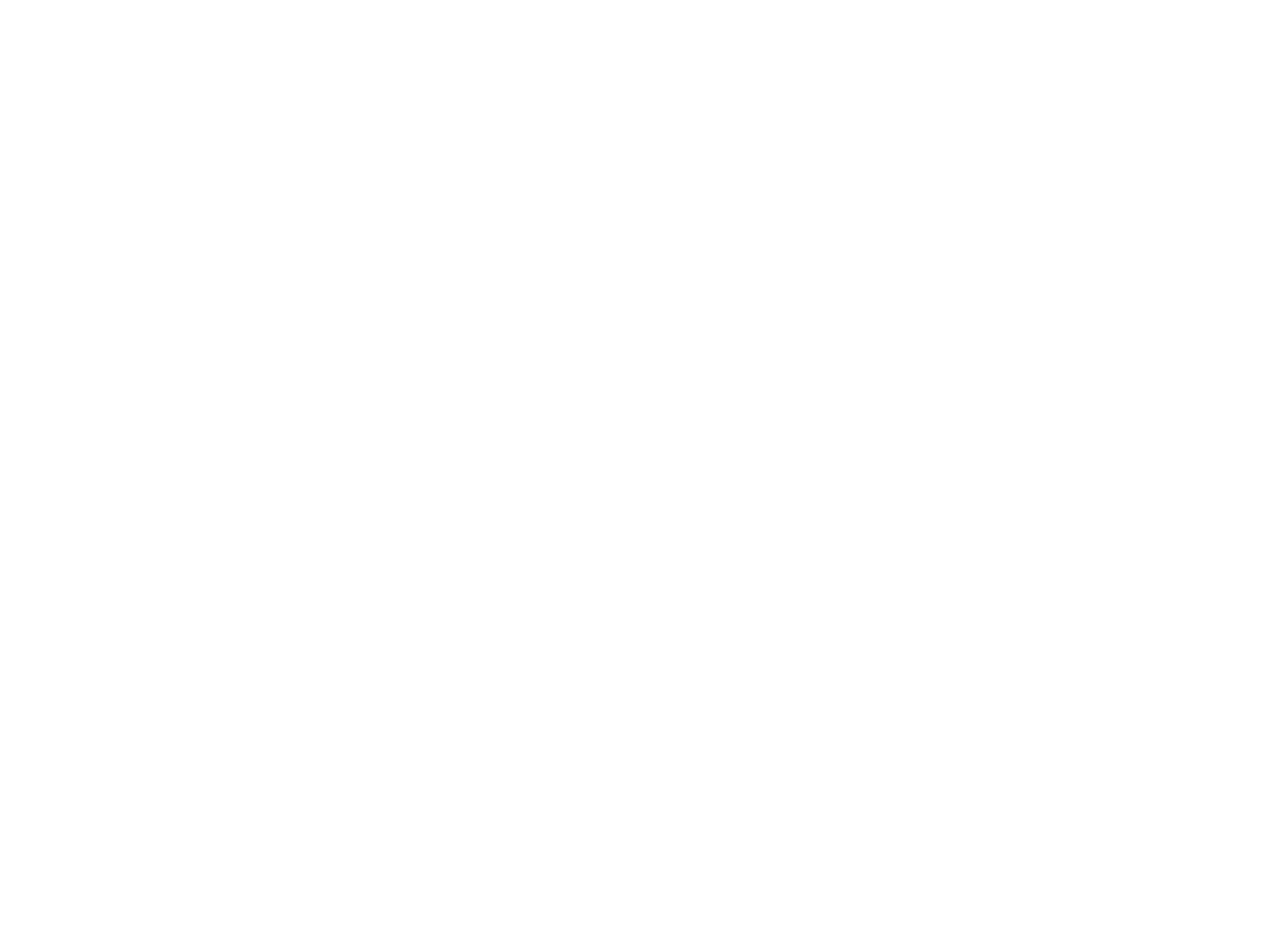
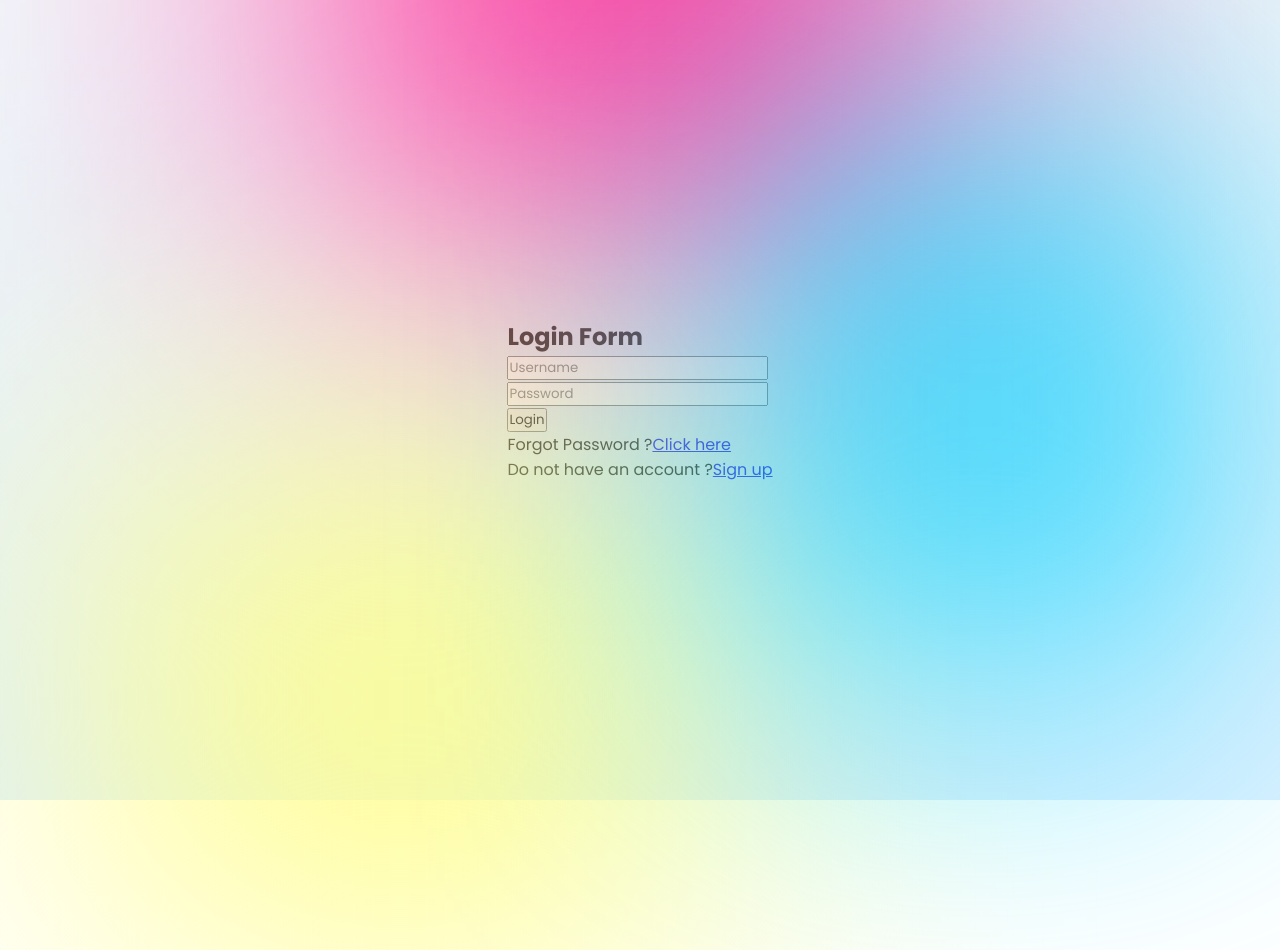
Before and after one commit to nOm-1986/html-css-basic, a plain HTML site: page DibujosCSS/Glassmorphi/index.html in a window 1280 px wide. Before the commit the page ends 800 px from the top, so only its background shows below. Drawn offline with Linux system fonts and the light colour scheme.

Commit message:
I ran out of time;

```diff
--- a/DibujosCSS/Glassmorphi/index.html
+++ b/DibujosCSS/Glassmorphi/index.html
@@ -9,8 +9,26 @@
 </head>
 <body>
     <section>
-        <div class="color">
-
+        <div class="color"></div>
+        <div class="color"></div>
+        <div class="color"></div>
+        <div class="box">
+            <div class="form">
+                <h2>Login Form</h2>
+                <form>
+                    <div class="inputBox">
+                        <input type="text" placeholder="Username">
+                    </div>
+                    <div class="inputBox">
+                        <input type="password" placeholder="Password">
+                    </div>
+                    <div class="inputBox">
+                        <input type="submit" value="Login">
+                    </div>
+                    <p class="forget">Forgot Password ?<a href="#">Click here</a></p>
+                    <p class="forget">Do not have an account ?<a href="#">Sign up</a></p>
+                </form>
+            </div>
         </div>
     </section>
 </body>
--- a/DibujosCSS/Glassmorphi/style.css
+++ b/DibujosCSS/Glassmorphi/style.css
@@ -0,0 +1,47 @@
+@import url('https://fonts.googleapis.com/css?family=Poppins:200,300,400,500,600,700,800,900&display=swap');
+* {
+    margin: 0;
+    padding: 0;
+    box-sizing: border-box;
+    font-family: 'Poppins', sans-serif;
+}
+
+body {
+    overflow: hidden;
+}
+
+section {
+    display: flex;
+    justify-content: center;
+    align-items: center;
+    min-height: 100vh;
+    background: linear-gradient(to bottom, #f1f4f9, #dff1ff);
+}
+
+section .color {
+    position: absolute;
+    filter: blur(150px);
+}
+
+section .color:nth-child(1){
+    top: -350px;
+    width: 600px;
+    height: 600px;
+    background-color: #ff359b;
+}
+
+section .color:nth-child(2){
+    bottom: -150px;
+    left: 100px;
+    width: 600px;
+    height: 500px;
+    background-color: #fffd87;
+}
+
+section .color:nth-child(3){
+    bottom: 150px;
+    right: 100px;
+    width: 400px;
+    height: 500px;
+    background-color: #00d2ff;
+}
```
